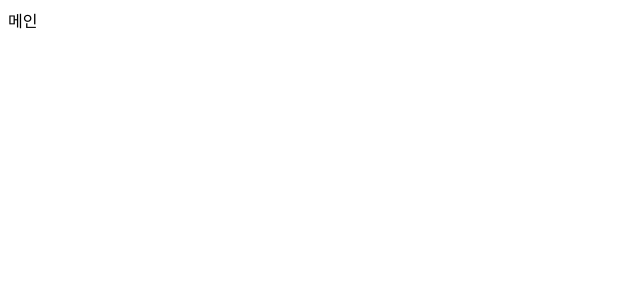
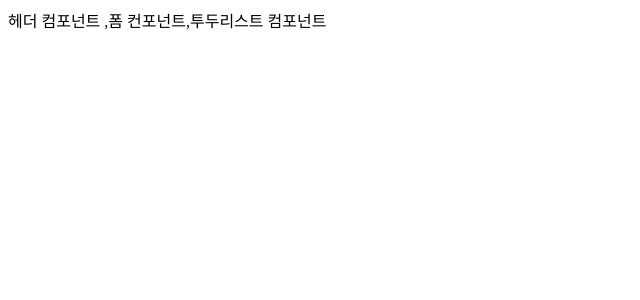
Before and after one commit to devpang20/cnu_simple_react_todo2308, a React (Vite) app: page / in a window 1280 px wide. Shown: the top 300 px of the page, without its empty margins (0-640 px from the left). Built offline with nearby package versions, Linux system fonts and the light colour scheme.

Commit message:
컴포넌트 나누기

```diff
--- a/src/App.jsx
+++ b/src/App.jsx
@@ -1,9 +1,21 @@
+import TodoForm from "./components/TodoForm"
+import TodoHeader from "./components/TodoHeader"
+import TodoList from "./components/TodoList"
+
 function App() {
 
+  // 로직
+
+
+
+
+  // view
   return (
-    <>
-      메인
-    </>
+    <div>
+      <TodoHeader />
+      <TodoForm />
+      <TodoList />
+    </div>
   )
 }
 
--- /dev/null
+++ b/src/components/TodoForm.jsx
@@ -0,0 +1,9 @@
+function TodoForm() {
+    return (
+        <>
+            폼 컨포넌트,
+        </>
+    );
+}
+
+export default TodoForm;
--- /dev/null
+++ b/src/components/TodoHeader.jsx
@@ -0,0 +1,7 @@
+function TodoHeader() {
+    return (
+        <>헤더 컴포넌트 ,</>
+     );
+}
+
+export default TodoHeader;
--- /dev/null
+++ b/src/components/TodoList.jsx
@@ -0,0 +1,5 @@
+function TodoList() {
+    return ( <>투두리스트 컴포넌트</> );
+}
+
+export default TodoList;
```
Also changed, not shown: 1 other file (tests, documents, lock files or other folders).
